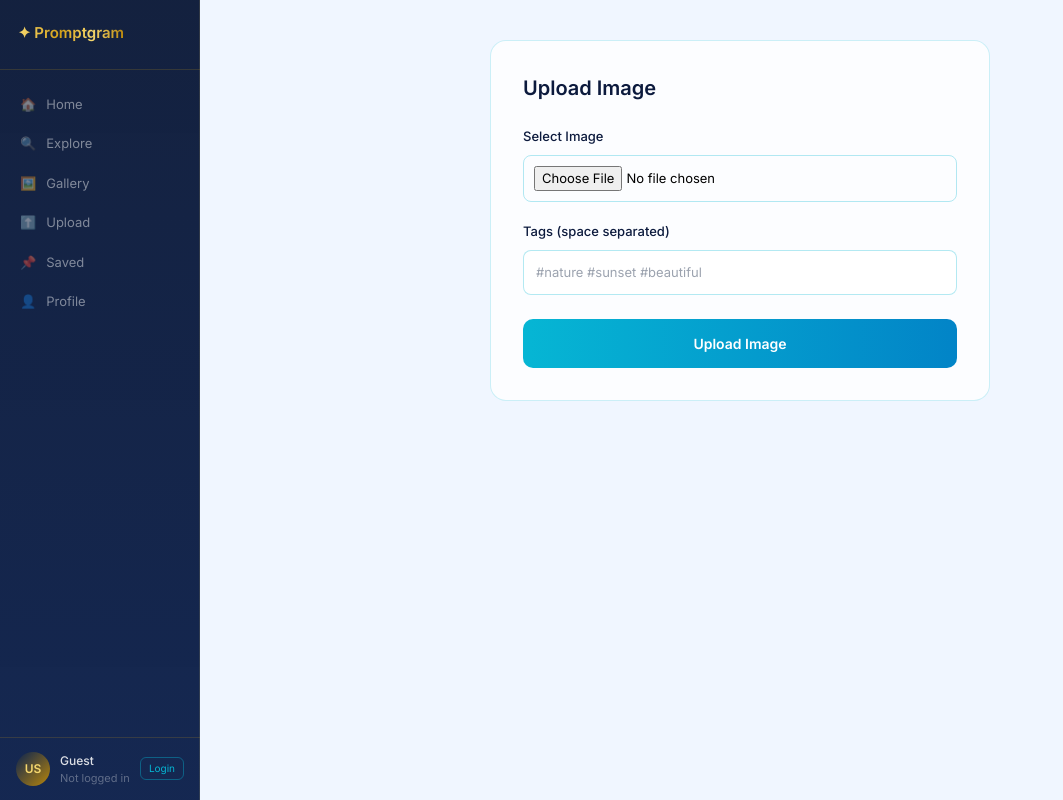
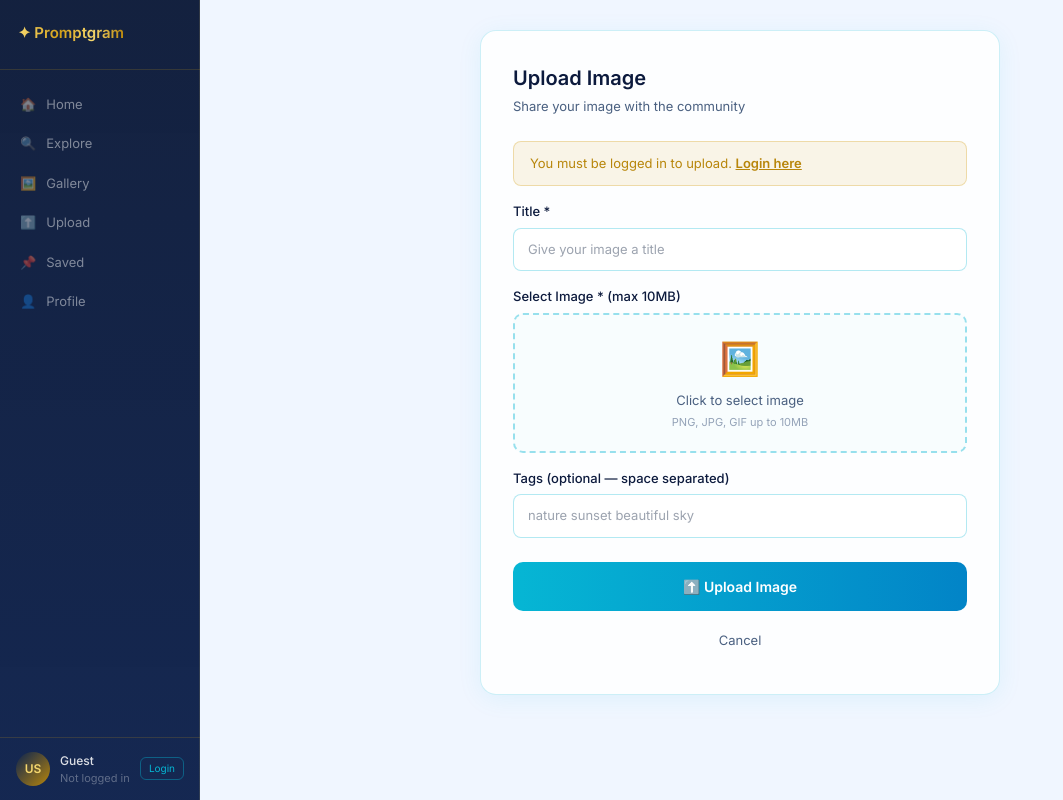
Before and after one commit to prashant758/image-frontend, a React (Vite) app: page /upload in a window 1280 px wide. Shown: the whole page, without its empty margins (0-1063 px from the left). Built offline with nearby package versions, Linux system fonts and the light colour scheme.

Commit message:
add user image upload feature

```diff
--- a/src/pages/upload.jsx
+++ b/src/pages/upload.jsx
@@ -1,116 +1,318 @@
 import { useState } from "react";
 import { useNavigate } from "react-router-dom";
-import { uploadImage, createPrompt } from "../api/images";
+import axios from "axios";
+
+const PROMPT_API = "https://promptgram-95ny.onrender.com";
 
 export default function Upload() {
   const [file, setFile] = useState(null);
   const [tags, setTags] = useState("");
+  const [title, setTitle] = useState("");
   const [preview, setPreview] = useState(null);
   const [loading, setLoading] = useState(false);
+  const [success, setSuccess] = useState(false);
   const [error, setError] = useState("");
   const navigate = useNavigate();
   const token = localStorage.getItem("token");
 
   function handleFile(e) {
     const f = e.target.files[0];
+    if (!f) return;
+    if (f.size > 10 * 1024 * 1024) {
+      setError("File too large. Max 10MB.");
+      return;
+    }
     setFile(f);
     setPreview(URL.createObjectURL(f));
+    setError("");
   }
 
   async function handleUpload() {
-    if (!token) { navigate("/login"); return; }
-    if (!file) { setError("Please select an image"); return; }
+    if (!token) {
+      navigate("/login");
+      return;
+    }
+    if (!file) {
+      setError("Please select an image first.");
+      return;
+    }
+    if (!title.trim()) {
+      setError("Please enter a title.");
+      return;
+    }
+
     setLoading(true);
     setError("");
+
     try {
-      const promptRes = await createPrompt({
-        title: tags || "My Image",
-        body: tags,
-        tags: tags.split(" ").filter(Boolean)
-      });
+      // Step 1 — Create a prompt first
+      const tagList = tags
+        .split(" ")
+        .filter(Boolean)
+        .map((t) => t.replace("#", "").trim());
+
+      const promptRes = await axios.post(
+        `${PROMPT_API}/prompts/`,
+        {
+          title: title,
+          body: title,
+          tags: tagList,
+        },
+        {
+          headers: {
+            Authorization: `Bearer ${token}`,
+            "Content-Type": "application/json",
+          },
+        }
+      );
+
       const promptId = promptRes.data.id;
+
+      // Step 2 — Upload image to that prompt
       const formData = new FormData();
       formData.append("file", file);
-      await uploadImage(formData, promptId);
-      navigate("/");
+
+      await axios.post(
+        `${PROMPT_API}/images/upload?prompt_id=${promptId}`,
+        formData,
+        {
+          headers: {
+            Authorization: `Bearer ${token}`,
+            "Content-Type": "multipart/form-data",
+          },
+        }
+      );
+
+      setSuccess(true);
+      setLoading(false);
+
+      setTimeout(() => navigate("/"), 2000);
+
     } catch (err) {
-      setError("Upload failed. Try again.");
+      const msg = err.response?.data?.detail || "Upload failed. Please try again.";
+      setError(typeof msg === "string" ? msg : JSON.stringify(msg));
+      setLoading(false);
     }
-    setLoading(false);
   }
 
   return (
-    <div style={{ flex: 1, padding: "40px 24px", background: "#F0F6FF", overflowY: "auto" }}>
+    <div style={{ flex: 1, padding: "30px 24px", background: "#F0F6FF", overflowY: "auto" }}>
       <div style={{
-        maxWidth: "500px",
+        maxWidth: "520px",
         margin: "0 auto",
-        background: "rgba(255,255,255,0.8)",
+        background: "rgba(255,255,255,0.85)",
         borderRadius: "16px",
         padding: "32px",
-        border: "1px solid rgba(6,182,212,0.2)"
+        border: "1px solid rgba(6,182,212,0.2)",
+        boxShadow: "0 4px 24px rgba(6,182,212,0.08)"
       }}>
-        <h1 style={{ fontSize: "20px", fontWeight: 600, color: "#0c1a3d", marginBottom: "24px" }}>
-          Upload Image
-        </h1>
 
+        {/* Header */}
+        <div style={{ marginBottom: "24px" }}>
+          <h1 style={{ fontSize: "20px", fontWeight: 700, color: "#0c1a3d", marginBottom: "4px" }}>
+            Upload Image
+          </h1>
+          <p style={{ fontSize: "13px", color: "#4A6080" }}>
+            Share your image with the community
+          </p>
+        </div>
+
+        {/* Not logged in warning */}
+        {!token && (
+          <div style={{
+            background: "rgba(212,160,23,0.1)",
+            border: "1px solid rgba(212,160,23,0.3)",
+            borderRadius: "8px",
+            padding: "12px 16px",
+            marginBottom: "16px",
+            fontSize: "13px",
+            color: "#B8860B"
+          }}>
+            You must be logged in to upload.{" "}
+            <span
+              onClick={() => navigate("/login")}
+              style={{ fontWeight: 600, cursor: "pointer", textDecoration: "underline" }}
+            >
+              Login here
+            </span>
+          </div>
+        )}
+
+        {/* Success message */}
+        {success && (
+          <div style={{
+            background: "rgba(6,182,212,0.1)",
+            border: "1px solid rgba(6,182,212,0.3)",
+            borderRadius: "8px",
+            padding: "12px 16px",
+            marginBottom: "16px",
+            fontSize: "13px",
+            color: "#0284C7",
+            fontWeight: 500
+          }}>
+            ✅ Image uploaded successfully! Redirecting...
+          </div>
+        )}
+
+        {/* Error message */}
         {error && (
-          <div style={{ background: "rgba(220,50,50,0.1)", color: "#dc3232", padding: "12px", borderRadius: "8px", marginBottom: "16px", fontSize: "13px" }}>
+          <div style={{
+            background: "rgba(220,50,50,0.08)",
+            border: "1px solid rgba(220,50,50,0.2)",
+            borderRadius: "8px",
+            padding: "12px 16px",
+            marginBottom: "16px",
+            fontSize: "13px",
+            color: "#dc3232"
+          }}>
             {error}
           </div>
         )}
 
-        {/* File input */}
-        <div style={{ marginBottom: "20px" }}>
-          <label style={{ display: "block", fontSize: "13px", fontWeight: 500, color: "#0c1a3d", marginBottom: "8px" }}>
-            Select Image
+        {/* Title */}
+        <div style={{ marginBottom: "16px" }}>
+          <label style={{ display: "block", fontSize: "13px", fontWeight: 500, color: "#0c1a3d", marginBottom: "6px" }}>
+            Title *
           </label>
           <input
-            type="file"
-            accept="image/*"
-            onChange={handleFile}
-            style={{ width: "100%", padding: "10px", border: "1px solid rgba(6,182,212,0.3)", borderRadius: "8px", fontSize: "13px" }}
+            type="text"
+            value={title}
+            onChange={(e) => setTitle(e.target.value)}
+            placeholder="Give your image a title"
+            style={{
+              width: "100%",
+              padding: "11px 14px",
+              border: "1px solid rgba(6,182,212,0.3)",
+              borderRadius: "8px",
+              fontSize: "13px",
+              outline: "none",
+              color: "#0c1a3d",
+              background: "#fff"
+            }}
           />
         </div>
 
-        {/* Preview */}
-        {preview && (
-          <div style={{ marginBottom: "20px" }}>
-            <img src={preview} alt="preview" style={{ width: "100%", borderRadius: "8px", maxHeight: "300px", objectFit: "cover" }} />
+        {/* File upload */}
+        <div style={{ marginBottom: "16px" }}>
+          <label style={{ display: "block", fontSize: "13px", fontWeight: 500, color: "#0c1a3d", marginBottom: "6px" }}>
+            Select Image * (max 10MB)
+          </label>
+          <div style={{
+            border: "2px dashed rgba(6,182,212,0.4)",
+            borderRadius: "10px",
+            padding: "20px",
+            textAlign: "center",
+            cursor: "pointer",
+            background: "rgba(6,182,212,0.02)"
+          }}
+            onClick={() => document.getElementById("fileInput").click()}
+          >
+            {preview ? (
+              <img
+                src={preview}
+                alt="preview"
+                style={{ maxWidth: "100%", maxHeight: "220px", borderRadius: "8px", objectFit: "cover" }}
+              />
+            ) : (
+              <div>
+                <p style={{ fontSize: "32px", marginBottom: "8px" }}>🖼️</p>
+                <p style={{ fontSize: "13px", color: "#4A6080" }}>Click to select image</p>
+                <p style={{ fontSize: "11px", color: "#94A3B8", marginTop: "4px" }}>PNG, JPG, GIF up to 10MB</p>
+              </div>
+            )}
+            <input
+              id="fileInput"
+              type="file"
+              accept="image/*"
+              onChange={handleFile}
+              style={{ display: "none" }}
+            />
           </div>
-        )}
+          {file && (
+            <p style={{ fontSize: "11px", color: "#4A6080", marginTop: "6px" }}>
+              Selected: {file.name}
+            </p>
+          )}
+        </div>
 
         {/* Tags */}
         <div style={{ marginBottom: "24px" }}>
-          <label style={{ display: "block", fontSize: "13px", fontWeight: 500, color: "#0c1a3d", marginBottom: "8px" }}>
-            Tags (space separated)
+          <label style={{ display: "block", fontSize: "13px", fontWeight: 500, color: "#0c1a3d", marginBottom: "6px" }}>
+            Tags (optional — space separated)
           </label>
           <input
             type="text"
             value={tags}
             onChange={(e) => setTags(e.target.value)}
-            placeholder="#nature #sunset #beautiful"
-            style={{ width: "100%", padding: "12px", border: "1px solid rgba(6,182,212,0.3)", borderRadius: "8px", fontSize: "13px", outline: "none" }}
+            placeholder="nature sunset beautiful sky"
+            style={{
+              width: "100%",
+              padding: "11px 14px",
+              border: "1px solid rgba(6,182,212,0.3)",
+              borderRadius: "8px",
+              fontSize: "13px",
+              outline: "none",
+              color: "#0c1a3d",
+              background: "#fff"
+            }}
           />
+          {tags && (
+            <div style={{ display: "flex", flexWrap: "wrap", gap: "5px", marginTop: "8px" }}>
+              {tags.split(" ").filter(Boolean).map((tag, i) => (
+                <span key={i} style={{
+                  padding: "3px 9px",
+                  background: "rgba(6,182,212,0.08)",
+                  borderRadius: "20px",
+                  fontSize: "11px",
+                  color: "#0284C7"
+                }}>
+                  #{tag.replace("#", "")}
+                </span>
+              ))}
+            </div>
+          )}
         </div>
 
+        {/* Upload button */}
         <button
           onClick={handleUpload}
-          disabled={loading}
+          disabled={loading || success || !token}
           style={{
             width: "100%",
             padding: "14px",
-            background: "linear-gradient(90deg,#06B6D4,#0284C7)",
+            background: loading
+              ? "rgba(6,182,212,0.5)"
+              : "linear-gradient(90deg,#06B6D4,#0284C7)",
             color: "#fff",
             border: "none",
             borderRadius: "10px",
             fontSize: "14px",
             fontWeight: 600,
-            cursor: "pointer",
-            opacity: loading ? 0.6 : 1
+            cursor: loading ? "not-allowed" : "pointer",
+            transition: "all 0.2s"
           }}
         >
-          {loading ? "Uploading..." : "Upload Image"}
+          {loading ? "Uploading... Please wait" : "⬆️ Upload Image"}
         </button>
+
+        {/* Cancel */}
+        <button
+          onClick={() => navigate("/")}
+          style={{
+            width: "100%",
+            padding: "12px",
+            background: "transparent",
+            color: "#4A6080",
+            border: "none",
+            borderRadius: "10px",
+            fontSize: "13px",
+            cursor: "pointer",
+            marginTop: "8px"
+          }}
+        >
+          Cancel
+        </button>
+
       </div>
     </div>
   );
```
